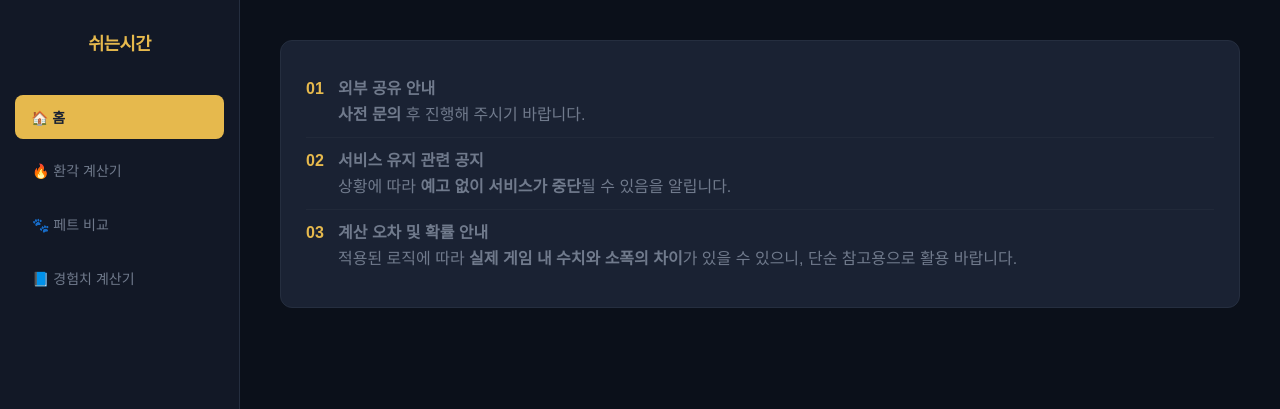
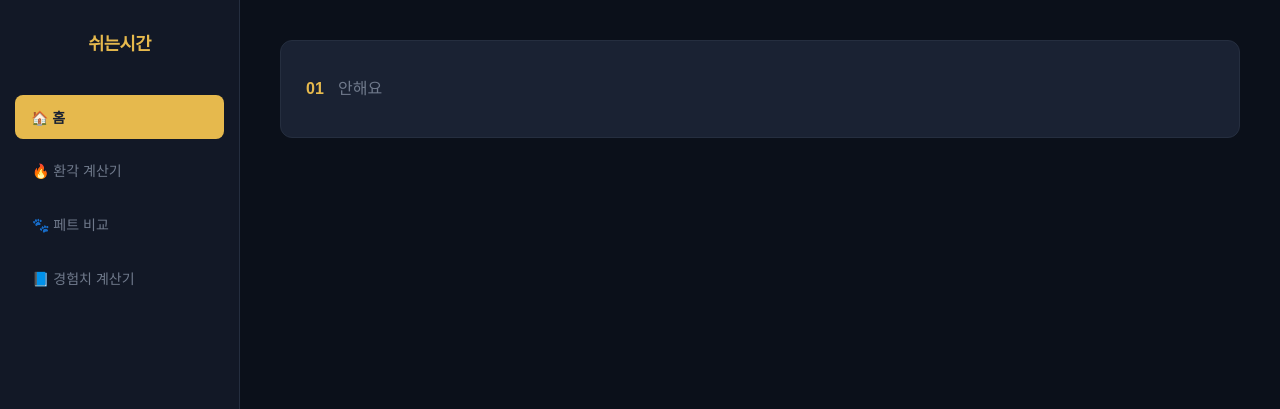
Before and after one commit to cigarlab/291, a plain HTML site: page index.html in a window 1280 px wide. Shown: the top 409 px of the page. Drawn offline with Linux system fonts and the light colour scheme.

Commit message:
Update index.html

```diff
--- a/index.html
+++ b/index.html
@@ -247,23 +247,7 @@
    <ul class="memo-list">
     <li class="memo-item">
         <span>01</span>
-        <div>
-            <strong>외부 공유 안내</strong><br>
-            <strong>사전 문의 </strong> 후 진행해 주시기 바랍니다.
-        </div>
-    </li>
-    <li class="memo-item">
-        <span>02</span>
-        <div>
-            <strong>서비스 유지 관련 공지</strong><br>
-            상황에 따라 <strong>예고 없이 서비스가 중단</strong>될 수 있음을 알립니다.
-        </div>
-    </li>
-    <li class="memo-item">
-        <span>03</span>
-        <div>
-            <strong>계산 오차 및 확률 안내</strong><br>
-            적용된 로직에 따라 <strong>실제 게임 내 수치와 소폭의 차이</strong>가 있을 수 있으니, 단순 참고용으로 활용 바랍니다.
+        안해요
         </div>
     </li>
 </ul>
```
